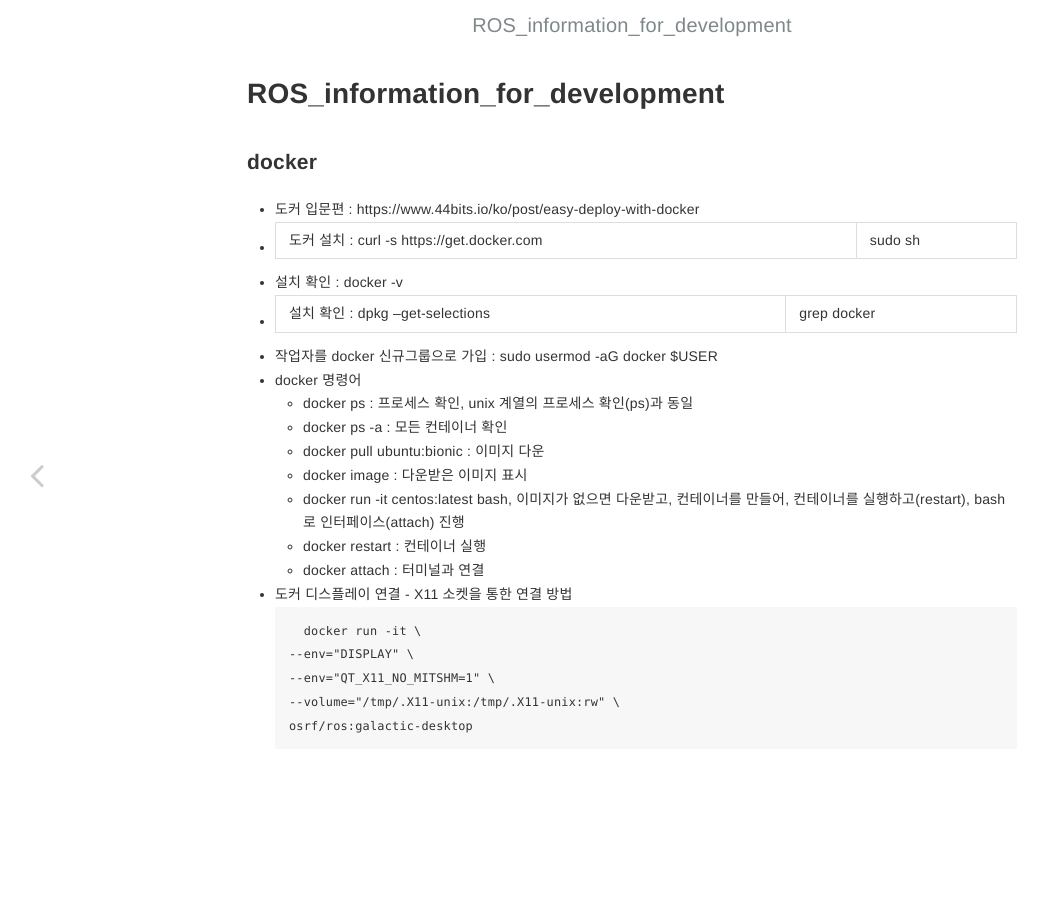
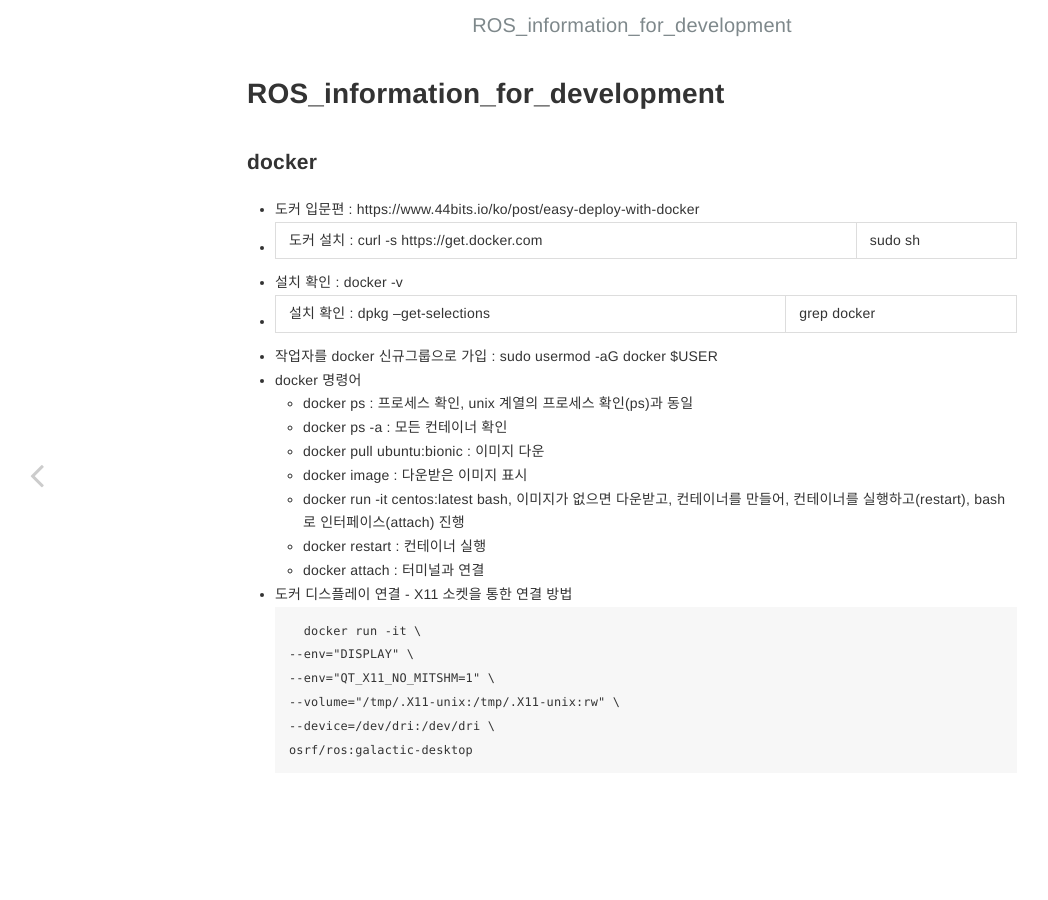
Before and after one commit to contravia-cloud/TechnicalBlog, a Jekyll site: the page built from _posts/2022-03-05-ROS_information_for_development.md, in a window 1280 px wide. Shown: the top 900 px of the page, without its empty margins (8-1056 px from the left). Built offline with Jekyll 4.4.1, drawn with Linux system fonts in a browser that asks for light colours; our own code applies the rules of GitHub Pages for plain Markdown files; grey boxes are pictures that could not be loaded.

Commit message:
Update 2022-03-05-ROS_information_for_development.md

````diff
--- a/_posts/2022-03-05-ROS_information_for_development.md
+++ b/_posts/2022-03-05-ROS_information_for_development.md
@@ -24,5 +24,6 @@
     --env="DISPLAY" \
     --env="QT_X11_NO_MITSHM=1" \
     --volume="/tmp/.X11-unix:/tmp/.X11-unix:rw" \
+    --device=/dev/dri:/dev/dri \
     osrf/ros:galactic-desktop
   ```
````
